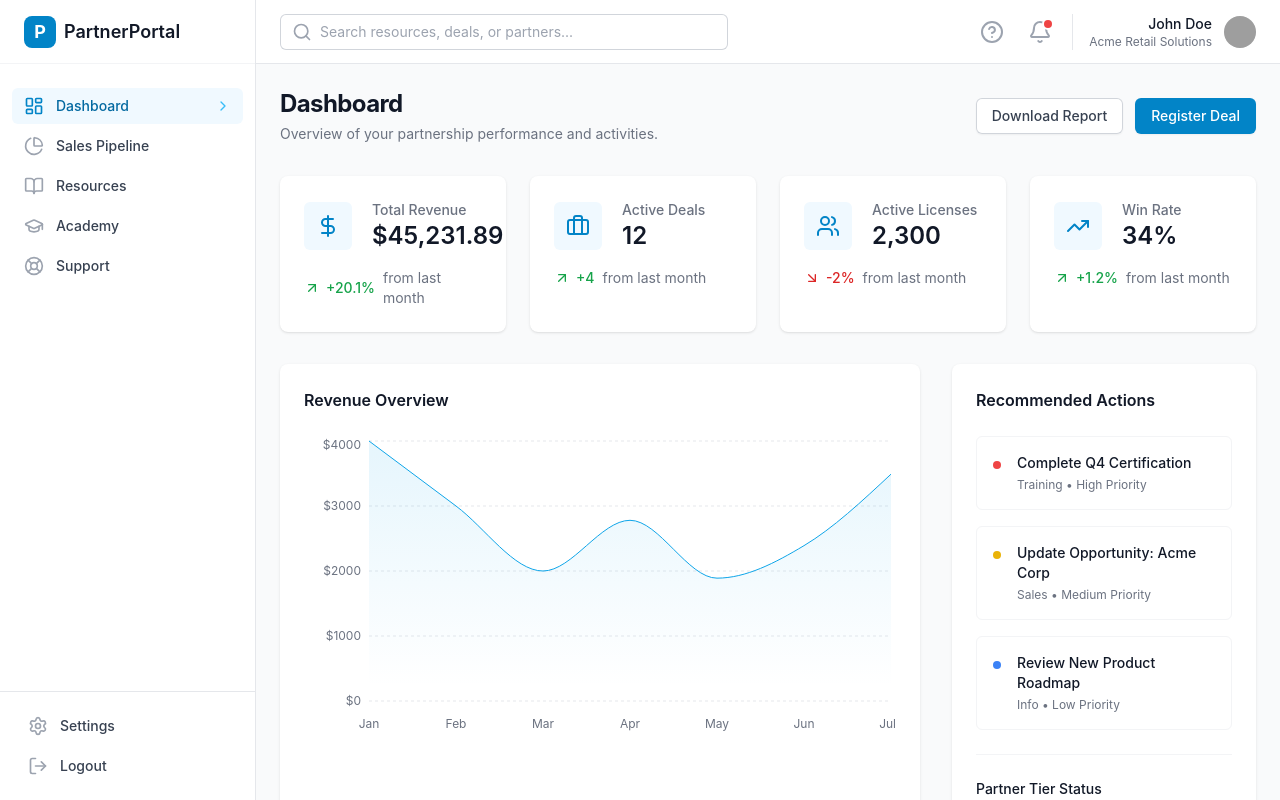
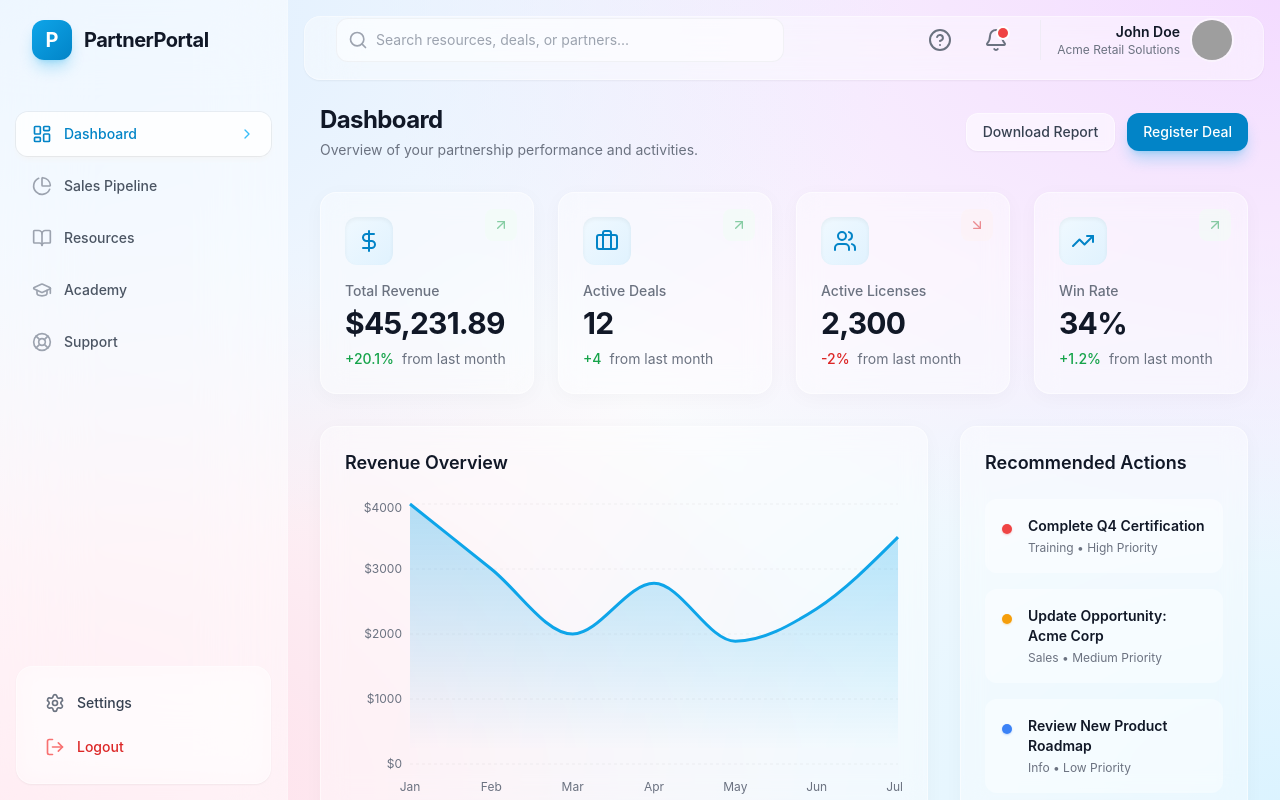
Before and after one commit to ecm-digital/portal-for-parners, a React (Vite) app: page / in a window 1280 px wide. Built offline with nearby package versions, Linux system fonts and the light colour scheme; grey boxes are pictures that could not be loaded.

Commit message:
Update design to Liquid Glass style (Apple-inspired)

```diff
--- a/src/components/layout/Header.tsx
+++ b/src/components/layout/Header.tsx
@@ -3,9 +3,12 @@ import { Search, Bell, HelpCircle } from 'lucide-react';
 
 export const Header: React.FC = () => {
   return (
-    <header className="flex h-16 flex-shrink-0 items-center justify-between border-b border-gray-200 bg-white px-6">
+    <header className="sticky top-0 z-10 flex h-20 flex-shrink-0 items-center justify-between px-8 transition-all duration-300">
+      {/* Glass Panel Background */}
+      <div className="absolute inset-x-4 top-4 bottom-0 rounded-2xl bg-white/40 backdrop-blur-xl border border-white/40 shadow-sm -z-10" />
+
       {/* Search */}
-      <div className="flex flex-1 items-center">
+      <div className="flex flex-1 items-center pl-4">
         <div className="relative w-full max-w-md">
           <div className="pointer-events-none absolute inset-y-0 left-0 flex items-center pl-3">
             <Search className="h-5 w-5 text-gray-400" aria-hidden="true" />
@@ -14,32 +17,32 @@ export const Header: React.FC = () => {
             type="text"
             name="search"
             id="search"
-            className="block w-full rounded-md border-0 py-1.5 pl-10 pr-3 text-gray-900 ring-1 ring-inset ring-gray-300 placeholder:text-gray-400 focus:ring-2 focus:ring-inset focus:ring-primary-600 sm:text-sm sm:leading-6"
+            className="block w-full rounded-xl border-0 bg-white/50 py-2.5 pl-10 pr-3 text-gray-900 ring-1 ring-inset ring-gray-200/50 placeholder:text-gray-400 focus:ring-2 focus:ring-inset focus:ring-primary-500/50 focus:bg-white/80 transition-all sm:text-sm sm:leading-6"
             placeholder="Search resources, deals, or partners..."
           />
         </div>
       </div>
 
       {/* Right Side Actions */}
-      <div className="flex items-center gap-4">
-        <button className="rounded-full p-1 text-gray-400 hover:text-gray-500">
+      <div className="flex items-center gap-4 pr-4">
+        <button className="rounded-full p-2 text-gray-500 hover:bg-white/50 hover:text-gray-700 transition-all">
           <span className="sr-only">Help</span>
           <HelpCircle className="h-6 w-6" />
         </button>
 
-        <button className="relative rounded-full p-1 text-gray-400 hover:text-gray-500">
+        <button className="relative rounded-full p-2 text-gray-500 hover:bg-white/50 hover:text-gray-700 transition-all">
           <span className="sr-only">View notifications</span>
           <Bell className="h-6 w-6" />
-          <span className="absolute top-1 right-1 h-2 w-2 rounded-full bg-red-500 ring-2 ring-white" />
+          <span className="absolute top-2 right-2 h-2.5 w-2.5 rounded-full bg-red-500 ring-2 ring-white" />
         </button>
 
         {/* Profile Dropdown Trigger */}
-        <div className="flex items-center gap-3 pl-4 border-l border-gray-200">
+        <div className="flex items-center gap-3 pl-4 border-l border-gray-200/50 ml-2">
           <div className="flex flex-col items-end">
-            <span className="text-sm font-medium text-gray-900">John Doe</span>
+            <span className="text-sm font-semibold text-gray-900">John Doe</span>
             <span className="text-xs text-gray-500">Acme Retail Solutions</span>
           </div>
-          <div className="h-8 w-8 overflow-hidden rounded-full bg-gray-100 ring-2 ring-white">
+          <div className="h-10 w-10 overflow-hidden rounded-full ring-2 ring-white/50 shadow-sm">
             <img
               src="https://images.unsplash.com/photo-1472099645785-5658abf4ff4e?ixlib=rb-1.2.1&ixid=eyJhcHBfaWQiOjEyMDd9&auto=format&fit=facearea&facepad=2&w=256&h=256&q=80"
               alt="User"
--- a/src/components/layout/Layout.tsx
+++ b/src/components/layout/Layout.tsx
@@ -5,11 +5,11 @@ import { Header } from './Header';
 
 export const Layout: React.FC = () => {
   return (
-    <div className="flex h-screen overflow-hidden bg-gray-50">
+    <div className="flex h-screen overflow-hidden">
       <Sidebar />
-      <div className="flex flex-1 flex-col overflow-hidden">
+      <div className="flex flex-1 flex-col overflow-hidden relative">
         <Header />
-        <main className="flex-1 overflow-y-auto p-6">
+        <main className="flex-1 overflow-y-auto p-8 pt-6">
           <Outlet />
         </main>
       </div>
--- a/src/components/layout/Sidebar.tsx
+++ b/src/components/layout/Sidebar.tsx
@@ -22,30 +22,30 @@ const navigation = [
 
 export const Sidebar: React.FC = () => {
   return (
-    <div className="flex h-screen w-64 flex-col justify-between border-r border-gray-200 bg-white">
+    <div className="flex h-screen w-72 flex-col justify-between border-r border-white/20 bg-white/50 backdrop-blur-2xl transition-all duration-300">
       <div className="flex flex-col">
         {/* Logo Area */}
-        <div className="flex h-16 items-center px-6 border-b border-gray-100">
-          <div className="flex items-center gap-2">
-            <div className="h-8 w-8 rounded-lg bg-primary-600 flex items-center justify-center">
-              <span className="text-white font-bold text-lg">P</span>
+        <div className="flex h-20 items-center px-8">
+          <div className="flex items-center gap-3">
+            <div className="h-10 w-10 rounded-xl bg-gradient-to-br from-primary-500 to-primary-600 flex items-center justify-center shadow-lg shadow-primary-500/30">
+              <span className="text-white font-bold text-xl">P</span>
             </div>
-            <span className="text-lg font-semibold text-gray-900">PartnerPortal</span>
+            <span className="text-xl font-bold text-gray-900 tracking-tight">PartnerPortal</span>
           </div>
         </div>
 
         {/* Navigation */}
-        <nav className="flex-1 space-y-1 px-3 py-6">
+        <nav className="flex-1 space-y-2 px-4 py-8">
           {navigation.map((item) => (
             <NavLink
               key={item.name}
               to={item.href}
               className={({ isActive }) =>
                 clsx(
-                  'group flex items-center rounded-md px-3 py-2 text-sm font-medium transition-colors',
+                  'group flex items-center rounded-xl px-4 py-3 text-sm font-medium transition-all duration-200 ease-in-out',
                   isActive
-                    ? 'bg-primary-50 text-primary-700'
-                    : 'text-gray-700 hover:bg-gray-50 hover:text-gray-900'
+                    ? 'bg-white/80 text-primary-600 shadow-md shadow-gray-100 ring-1 ring-black/5'
+                    : 'text-gray-600 hover:bg-white/40 hover:text-gray-900'
                 )
               }
             >
@@ -53,8 +53,8 @@ export const Sidebar: React.FC = () => {
                 <>
                   <item.icon
                     className={clsx(
-                      'mr-3 h-5 w-5 flex-shrink-0',
-                      isActive ? 'text-primary-600' : 'text-gray-400 group-hover:text-gray-500'
+                      'mr-3 h-5 w-5 flex-shrink-0 transition-colors',
+                      isActive ? 'text-primary-600' : 'text-gray-400 group-hover:text-gray-600'
                     )}
                     aria-hidden="true"
                   />
@@ -70,21 +70,21 @@ export const Sidebar: React.FC = () => {
       </div>
 
       {/* Bottom Actions */}
-      <div className="border-t border-gray-200 p-4">
+      <div className="p-4 mx-4 mb-4 rounded-2xl bg-white/30 border border-white/40 shadow-sm backdrop-blur-md">
         <NavLink
           to="/settings"
           className={({ isActive }) =>
             clsx(
-              'group flex items-center rounded-md px-3 py-2 text-sm font-medium text-gray-700 hover:bg-gray-50 hover:text-gray-900',
-              isActive && 'bg-gray-100'
+              'group flex items-center rounded-xl px-3 py-2.5 text-sm font-medium text-gray-700 hover:bg-white/50 transition-colors',
+              isActive && 'bg-white/60'
             )
           }
         >
-          <Settings className="mr-3 h-5 w-5 text-gray-400 group-hover:text-gray-500" />
+          <Settings className="mr-3 h-5 w-5 text-gray-500 group-hover:text-gray-700" />
           Settings
         </NavLink>
-        <button className="mt-1 flex w-full items-center rounded-md px-3 py-2 text-sm font-medium text-gray-700 hover:bg-gray-50 hover:text-gray-900">
-          <LogOut className="mr-3 h-5 w-5 text-gray-400 group-hover:text-gray-500" />
+        <button className="mt-1 flex w-full items-center rounded-xl px-3 py-2.5 text-sm font-medium text-red-600 hover:bg-red-50/50 transition-colors">
+          <LogOut className="mr-3 h-5 w-5 text-red-400 group-hover:text-red-500" />
           Logout
         </button>
       </div>
--- a/src/index.css
+++ b/src/index.css
@@ -3,13 +3,13 @@
 @tailwind utilities;
 
 :root {
-  font-family: Inter, system-ui, Avenir, Helvetica, Arial, sans-serif;
+  font-family: -apple-system, BlinkMacSystemFont, "SF Pro Text", "Segoe UI", Roboto, Helvetica, Arial, sans-serif;
   line-height: 1.5;
   font-weight: 400;
 
-  color-scheme: light dark;
-  color: rgba(255, 255, 255, 0.87);
-  background-color: #242424;
+  color-scheme: light;
+  color: #1d1d1f;
+  background-color: #f5f5f7;
 
   font-synthesis: none;
   text-rendering: optimizeLegibility;
@@ -17,8 +17,35 @@
   -moz-osx-font-smoothing: grayscale;
 }
 
-@layer base {
-  body {
-    @apply bg-gray-50 text-gray-900 antialiased;
+body {
+  margin: 0;
+  padding: 0;
+  min-height: 100vh;
+  /* Apple-style mesh gradient background */
+  background-color: #fbfbfd;
+  background-image:
+    radial-gradient(at 0% 0%, hsla(210, 100%, 93%, 1) 0px, transparent 50%),
+    radial-gradient(at 100% 0%, hsla(280, 100%, 93%, 1) 0px, transparent 50%),
+    radial-gradient(at 100% 100%, hsla(200, 100%, 93%, 1) 0px, transparent 50%),
+    radial-gradient(at 0% 100%, hsla(340, 100%, 93%, 1) 0px, transparent 50%);
+  background-attachment: fixed;
+}
+
+@layer components {
+  /* The "Liquid Glass" Material */
+  .glass {
+    @apply bg-white/60 backdrop-blur-xl border border-white/40 shadow-[0_8px_30px_rgb(0,0,0,0.04)];
+  }
+
+  .glass-card {
+    @apply bg-white/40 backdrop-blur-md border border-white/50 shadow-[0_4px_20px_rgb(0,0,0,0.03)] rounded-2xl transition-all duration-300 hover:bg-white/60 hover:shadow-[0_8px_30px_rgb(0,0,0,0.06)] hover:-translate-y-1;
+  }
+
+  .glass-button {
+    @apply bg-white/50 hover:bg-white/80 backdrop-blur-sm border border-white/50 shadow-sm active:scale-95 transition-all;
+  }
+
+  .glass-input {
+    @apply bg-white/50 border-white/50 backdrop-blur-sm focus:ring-2 focus:ring-primary-500/30 focus:bg-white/80 transition-all;
   }
 }
--- a/src/pages/Dashboard.tsx
+++ b/src/pages/Dashboard.tsx
@@ -66,10 +66,10 @@ export const Dashboard: React.FC = () => {
         title="Dashboard"
         description="Overview of your partnership performance and activities."
       >
-        <button className="inline-flex items-center justify-center rounded-md bg-white px-4 py-2 text-sm font-medium text-gray-700 shadow-sm ring-1 ring-inset ring-gray-300 hover:bg-gray-50">
+        <button className="glass-button inline-flex items-center justify-center rounded-xl px-4 py-2 text-sm font-medium text-gray-700">
           Download Report
         </button>
-        <button className="inline-flex items-center justify-center rounded-md bg-primary-600 px-4 py-2 text-sm font-medium text-white shadow-sm hover:bg-primary-500 focus-visible:outline focus-visible:outline-2 focus-visible:outline-offset-2 focus-visible:outline-primary-600">
+        <button className="inline-flex items-center justify-center rounded-xl bg-primary-600 px-4 py-2 text-sm font-medium text-white shadow-lg shadow-primary-500/30 hover:bg-primary-500 hover:shadow-primary-500/50 transition-all">
           Register Deal
         </button>
       </PageHeader>
@@ -77,34 +77,33 @@ export const Dashboard: React.FC = () => {
       {/* Stats Grid */}
       <div className="grid grid-cols-1 gap-6 sm:grid-cols-2 lg:grid-cols-4 mb-8">
         {stats.map((stat) => (
-          <div key={stat.name} className="overflow-hidden rounded-lg bg-white px-4 py-5 shadow sm:p-6">
-            <div className="flex items-center">
-              <div className="flex-shrink-0 rounded-md bg-primary-50 p-3">
+          <div key={stat.name} className="glass-card px-4 py-5 sm:p-6 relative overflow-hidden group">
+            <div className="absolute top-0 right-0 p-4 opacity-50 group-hover:opacity-100 transition-opacity">
+               <div className={`p-2 rounded-lg ${stat.trend === 'up' ? 'bg-green-50 text-green-600' : 'bg-red-50 text-red-600'}`}>
+                 {stat.trend === 'up' ? <ArrowUpRight className="h-4 w-4" /> : <ArrowDownRight className="h-4 w-4" />}
+               </div>
+            </div>
+
+            <div className="flex items-center mb-4">
+              <div className="flex-shrink-0 rounded-xl bg-gradient-to-br from-primary-50 to-primary-100 p-3 shadow-inner">
                 <stat.icon className="h-6 w-6 text-primary-600" aria-hidden="true" />
               </div>
-              <div className="ml-5 w-0 flex-1">
+            </div>
+
             <dl>
               <dt className="truncate text-sm font-medium text-gray-500">{stat.name}</dt>
-                  <dd>
-                    <div className="flex items-baseline text-2xl font-semibold text-gray-900">
+              <dd className="mt-1">
+                <div className="text-3xl font-bold text-gray-900 tracking-tight">
                   {stat.value}
                 </div>
               </dd>
             </dl>
-              </div>
-            </div>
-            <div className="mt-4">
-              <div className={`flex items-center text-sm ${
-                stat.trend === 'up' ? 'text-green-600' : 'text-red-600'
-              }`}>
-                {stat.trend === 'up' ? (
-                  <ArrowUpRight className="mr-1.5 h-4 w-4 flex-shrink-0" />
-                ) : (
-                  <ArrowDownRight className="mr-1.5 h-4 w-4 flex-shrink-0" />
-                )}
-                <span className="font-medium">{stat.change}</span>
+
+            <div className="mt-2 text-sm">
+              <span className={`font-medium ${stat.trend === 'up' ? 'text-green-600' : 'text-red-600'}`}>
+                {stat.change}
+              </span>
               <span className="ml-2 text-gray-500">from last month</span>
-              </div>
             </div>
           </div>
         ))}
@@ -112,19 +111,19 @@ export const Dashboard: React.FC = () => {
 
       <div className="grid grid-cols-1 lg:grid-cols-3 gap-8">
         {/* Main Chart */}
-        <div className="rounded-lg bg-white shadow lg:col-span-2">
+        <div className="glass-card lg:col-span-2">
           <div className="p-6">
-            <h3 className="text-base font-semibold leading-6 text-gray-900">Revenue Overview</h3>
+            <h3 className="text-lg font-semibold leading-6 text-gray-900">Revenue Overview</h3>
             <div className="mt-6 h-[300px]">
               <ResponsiveContainer width="100%" height="100%">
                 <AreaChart data={data}>
                   <defs>
                     <linearGradient id="colorValue" x1="0" y1="0" x2="0" y2="1">
-                      <stop offset="5%" stopColor="#0ea5e9" stopOpacity={0.1}/>
+                      <stop offset="5%" stopColor="#0ea5e9" stopOpacity={0.3}/>
                       <stop offset="95%" stopColor="#0ea5e9" stopOpacity={0}/>
                     </linearGradient>
                   </defs>
-                  <CartesianGrid strokeDasharray="3 3" vertical={false} stroke="#e5e7eb" />
+                  <CartesianGrid strokeDasharray="3 3" vertical={false} stroke="rgba(0,0,0,0.05)" />
                   <XAxis
                     dataKey="name"
                     axisLine={false}
@@ -138,11 +137,20 @@ export const Dashboard: React.FC = () => {
                     tick={{ fill: '#6b7280', fontSize: 12 }}
                     tickFormatter={(value) => `$${value}`}
                   />
-                  <Tooltip />
+                  <Tooltip
+                    contentStyle={{
+                      backgroundColor: 'rgba(255, 255, 255, 0.8)',
+                      backdropFilter: 'blur(8px)',
+                      borderRadius: '12px',
+                      border: '1px solid rgba(255,255,255,0.5)',
+                      boxShadow: '0 4px 6px -1px rgba(0, 0, 0, 0.1)'
+                    }}
+                  />
                   <Area
                     type="monotone"
                     dataKey="value"
                     stroke="#0ea5e9"
+                    strokeWidth={3}
                     fillOpacity={1}
                     fill="url(#colorValue)"
                   />
@@ -153,35 +161,35 @@ export const Dashboard: React.FC = () => {
         </div>
 
         {/* Recent Activity / Next Steps */}
-        <div className="rounded-lg bg-white shadow">
+        <div className="glass-card">
           <div className="p-6">
-            <h3 className="text-base font-semibold leading-6 text-gray-900">Recommended Actions</h3>
+            <h3 className="text-lg font-semibold leading-6 text-gray-900">Recommended Actions</h3>
             <ul className="mt-6 space-y-4">
               {[
                 { title: 'Complete Q4 Certification', type: 'training', priority: 'high' },
                 { title: 'Update Opportunity: Acme Corp', type: 'sales', priority: 'medium' },
                 { title: 'Review New Product Roadmap', type: 'info', priority: 'low' },
               ].map((action, idx) => (
-                <li key={idx} className="flex gap-4 rounded-md border border-gray-100 p-4 hover:bg-gray-50 transition-colors cursor-pointer">
-                  <div className={`h-2 w-2 mt-2 rounded-full flex-shrink-0 ${
-                    action.priority === 'high' ? 'bg-red-500' :
-                    action.priority === 'medium' ? 'bg-yellow-500' : 'bg-blue-500'
+                <li key={idx} className="group flex gap-4 rounded-xl border border-transparent bg-white/40 p-4 hover:bg-white/60 hover:border-white/50 hover:shadow-sm transition-all cursor-pointer">
+                  <div className={`h-2.5 w-2.5 mt-2 rounded-full flex-shrink-0 shadow-sm ${
+                    action.priority === 'high' ? 'bg-red-500 shadow-red-500/30' :
+                    action.priority === 'medium' ? 'bg-amber-500 shadow-amber-500/30' : 'bg-blue-500 shadow-blue-500/30'
                   }`} />
                   <div>
-                    <p className="text-sm font-medium text-gray-900">{action.title}</p>
+                    <p className="text-sm font-semibold text-gray-900 group-hover:text-primary-600 transition-colors">{action.title}</p>
                     <p className="text-xs text-gray-500 mt-1 capitalize">{action.type} • {action.priority} Priority</p>
                   </div>
                 </li>
               ))}
             </ul>
-            <div className="mt-6 border-t border-gray-100 pt-6">
+            <div className="mt-6 border-t border-gray-100/50 pt-6">
               <h4 className="text-sm font-medium text-gray-900 mb-4">Partner Tier Status</h4>
               <div className="flex items-center justify-between mb-2">
                 <span className="text-sm text-gray-600">Gold Partner</span>
-                <span className="text-sm font-medium text-primary-600">850/1000 pts</span>
+                <span className="text-sm font-bold text-primary-600">850/1000 pts</span>
               </div>
-              <div className="h-2 w-full rounded-full bg-gray-100">
-                <div className="h-2 rounded-full bg-primary-500" style={{ width: '85%' }} />
+              <div className="h-2.5 w-full rounded-full bg-gray-100/50 overflow-hidden">
+                <div className="h-full rounded-full bg-gradient-to-r from-primary-500 to-primary-400 shadow-[0_0_10px_rgba(14,165,233,0.3)]" style={{ width: '85%' }} />
               </div>
               <p className="mt-2 text-xs text-gray-500">150 points to Platinum status</p>
             </div>
```
Also changed, not shown: src/pages/Academy.tsx (+18 -18 lines), src/pages/Resources.tsx (+8 -8 lines), src/pages/Sales.tsx (+23 -23 lines). Lines whose indentation alone changed are shown as unchanged.
